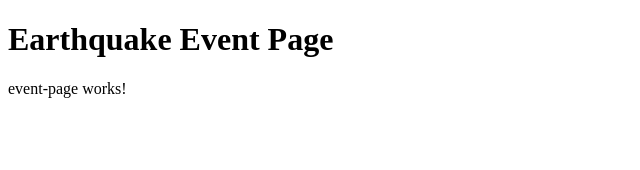
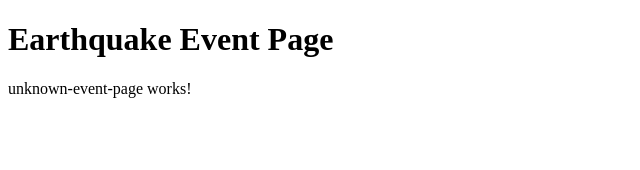
Before and after one commit to jmfee-usgs/earthquake-eventpages, an Angular app: page /unknown in a window 1280 px wide. Shown: the top 170 px of the page, without its empty margins (0-640 px from the left). Built offline with nearby package versions, Linux system fonts and the light colour scheme.

Commit message:
Add app routing and unknown event page component

```diff
--- /dev/null
+++ b/src/app/app-routing.module.ts
@@ -0,0 +1,34 @@
+import { NgModule } from '@angular/core';
+import { CommonModule } from '@angular/common';
+import { RouterModule, Routes } from '@angular/router';
+import { EventPageComponent } from './event-page/event-page/event-page.component';
+import { UnknownEventPageComponent } from './event-page/unknown-event-page/unknown-event-page.component';
+
+
+const appRoutes: Routes = [
+  {
+    path: 'unknown',
+    component: UnknownEventPageComponent
+  },
+  {
+    path: ':eventid',
+    component: EventPageComponent
+  },
+  {
+    path: '',
+    redirectTo: '/unknown',
+    pathMatch: 'full'
+  }
+]
+
+@NgModule({
+  imports: [
+    CommonModule,
+    RouterModule.forRoot(
+      appRoutes,
+      { enableTracing: true }
+    )
+  ],
+  declarations: []
+})
+export class AppRoutingModule { }
--- a/src/app/app.component.html
+++ b/src/app/app.component.html
@@ -1,2 +1,2 @@
 <h1>Earthquake Event Page</h1>
-<app-event-page></app-event-page>
+<router-outlet></router-outlet>
--- a/src/app/app.module.ts
+++ b/src/app/app.module.ts
@@ -1,10 +1,12 @@
 import { BrowserModule } from '@angular/platform-browser';
+import { RouterModule } from '@angular/router';
 import { NgModule } from '@angular/core';
 
 
 import { AppComponent } from './app.component';
 
 import { EventPageModule } from './event-page/event-page.module';
+import { AppRoutingModule } from './/app-routing.module';
 
 
 @NgModule({
@@ -13,7 +15,9 @@ import { EventPageModule } from './event-page/event-page.module';
   ],
   imports: [
     BrowserModule,
-    EventPageModule
+    RouterModule,
+    EventPageModule,
+    AppRoutingModule
   ],
   providers: [],
   bootstrap: [AppComponent]
--- /dev/null
+++ b/src/app/event-page/unknown-event-page/unknown-event-page.component.html
@@ -0,0 +1,3 @@
+<p>
+  unknown-event-page works!
+</p>
--- /dev/null
+++ b/src/app/event-page/unknown-event-page/unknown-event-page.component.ts
@@ -0,0 +1,15 @@
+import { Component, OnInit } from '@angular/core';
+
+@Component({
+  selector: 'app-unknown-event-page',
+  templateUrl: './unknown-event-page.component.html',
+  styleUrls: ['./unknown-event-page.component.css']
+})
+export class UnknownEventPageComponent implements OnInit {
+
+  constructor() { }
+
+  ngOnInit() {
+  }
+
+}
```
Also changed, not shown: src/app/event-page/event-page.module.ts (+9 -2 lines), src/app/event-page/unknown-event-page/unknown-event-page.component.css (added), 1 other file (tests, documents, lock files or other folders).
